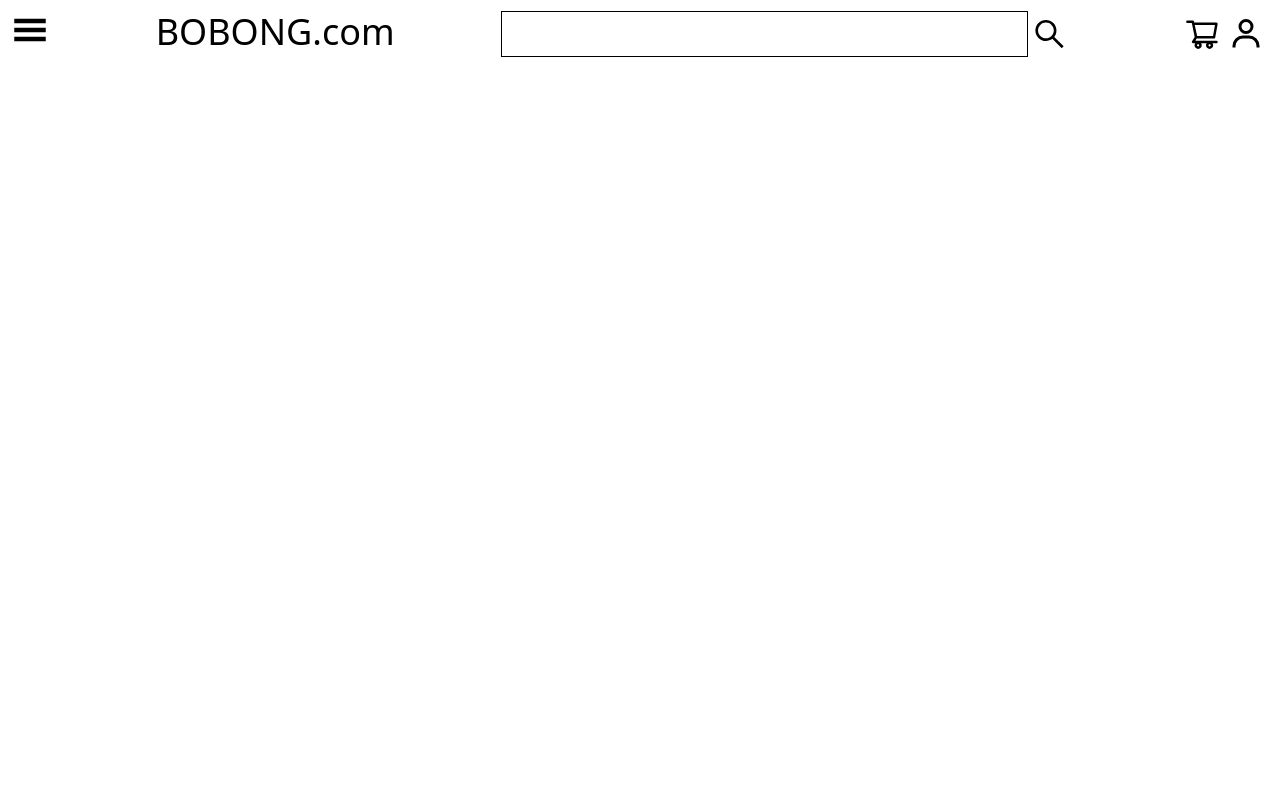
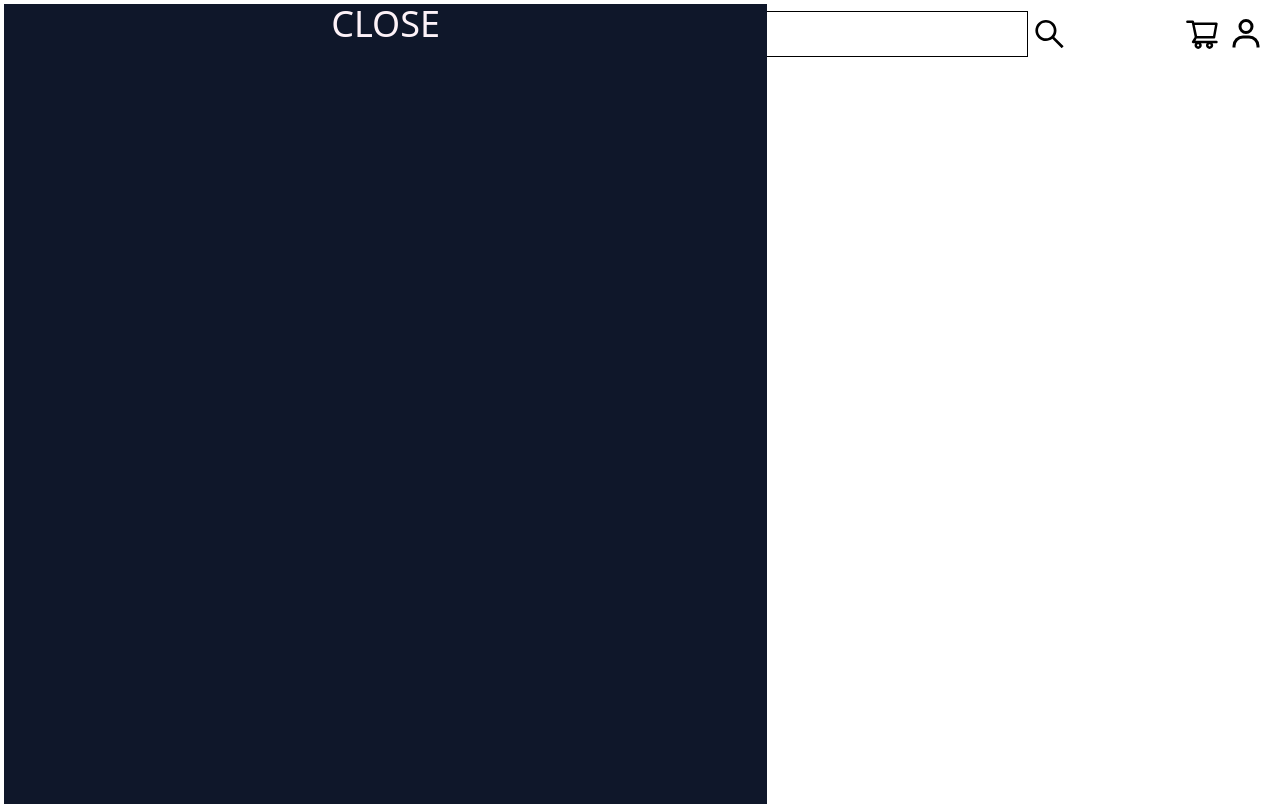
Before and after one commit to cu8code/a-shop...website, a Next.js app: page / in a window 1280 px wide. Built offline with nearby package versions, Linux system fonts and the light colour scheme.

Commit message:
fixed sidebar full

```diff
--- a/src/components/navigationBar.tsx
+++ b/src/components/navigationBar.tsx
@@ -1,19 +1,27 @@
+import { useState } from "react";
 import { AiOutlineShoppingCart } from "react-icons/ai";
 import { BiUser } from "react-icons/bi";
 import { GiHamburgerMenu } from "react-icons/gi";
 
 import SearchBar from "./searchBar";
+import SideBar from "./sideBar";
 
 export default function NavigationBar(props: {
   breakPoint: number;
   title: string;
 }): JSX.Element {
+  const [sideBarVisible, setSideBarVisible] = useState(false);
   return (
     <nav className="sticky top-0 bg-white text-3xl lg:text-4xl flex flex-col p-1 md:p-2 gap-2">
       <div className="w-full flex justify-between">
-        <div className="flex flex-row justify-start">
+        <button
+          onClick={() =>
+            sideBarVisible ? setSideBarVisible(false) : setSideBarVisible(true)
+          }
+          className="flex flex-row justify-start"
+        >
           <GiHamburgerMenu />
-        </div>
+        </button>
         <div className="flex flex-row justify-center">
           <h1>{props.title}</h1>
         </div>
@@ -30,6 +38,7 @@ export default function NavigationBar(props: {
         <SearchBar />
       </div>
 
+      <SideBar isVisible={sideBarVisible} changeIsVisible={setSideBarVisible}/>
     </nav>
   );
 }
--- a/src/components/sideBar.tsx
+++ b/src/components/sideBar.tsx
@@ -1,7 +1,15 @@
-export default function SideBar(props: {
-  isVisible: boolean;
-}): JSX.Element {
-  return <div className="absoulute top-0 left-0 flex flex-col w-screen bg-slate-900">
-    Ankan Roy
-  </div>
+import { Dispatch, SetStateAction } from "react";
+
+export default function SideBar({
+  isVisible,
+  changeIsVisible
+}: {
+  isVisible: boolean,
+  changeIsVisible: Dispatch<SetStateAction<boolean>>
+  }): JSX.Element {
+  return (
+    <div className={`transform ${isVisible ? "-translate-x-full" : ""} absolute top-0 left-0 flex flex-col w-3/5 h-screen m-0 p-0 bg-slate-900`}>
+      <button onClick={()=> isVisible ? changeIsVisible(false) : changeIsVisible(true)} className="text-pink-50">CLOSE</button>
+    </div>
+  );
 }
```
